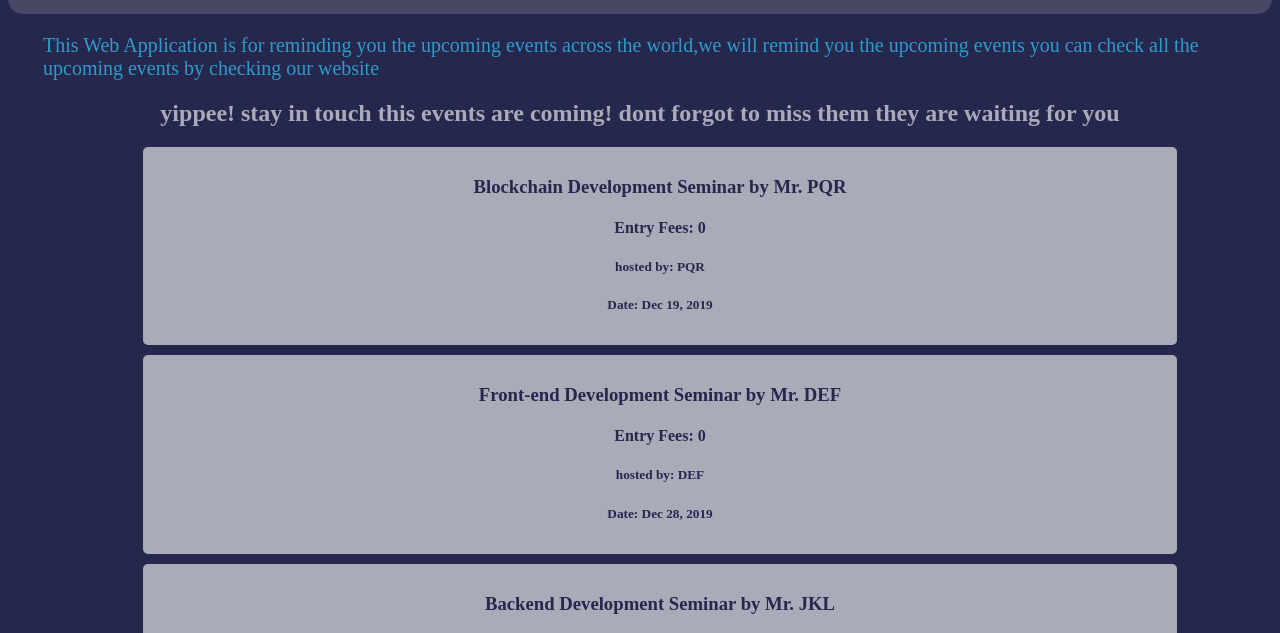
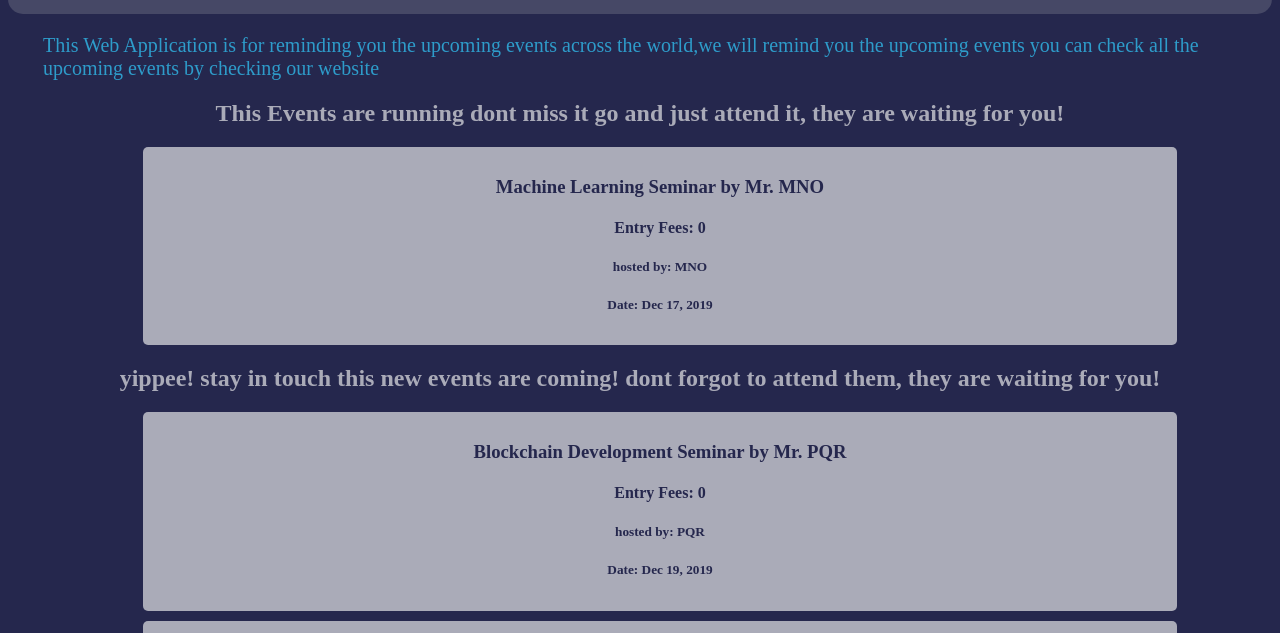
Before and after one commit to arth36/event-reminder, a plain HTML site: page index.html at #!/home in a window 1280 px wide. Shown: the part 94-727 px from the top of the page. Drawn offline with Linux system fonts and the light colour scheme.

Commit message:
seventh commit

```diff
--- a/app/app.js
+++ b/app/app.js
@@ -46,6 +46,7 @@ myEventApp.controller('EventController', ['$scope', '$http', function( $scope,$h
         var ndate= event.date;
         if(date==ndate)
         {
+            $scope.homerunningtitle='This Events are running dont miss it go and just attend it, they are waiting for you!';
             $scope.runningtitle='Running Events';
             $scope.runningEvents.push(event);
         }
@@ -61,7 +62,7 @@ myEventApp.controller('EventController', ['$scope', '$http', function( $scope,$h
         var ndate= event.date;
         if(date<ndate)
         {
-            $scope.homeupcomingtitle=' yippee! stay in touch this events are coming! dont forgot to miss them they are waiting for you';
+            $scope.homeupcomingtitle=' yippee! stay in touch this new events are coming! dont forgot to attend them, they are waiting for you!';
             $scope.upcomingtitle='Upcoming Events';
             $scope.upcomingEvents.push(event);
         }
--- a/data/events.json
+++ b/data/events.json
@@ -14,6 +14,14 @@
         "host": "ABC",
         "chiefguest": "Mr. ABC",
         "date": "2019-12-13"
+    },
+    {
+        "name": "Machine Learning Seminar",
+        "entryfees": 0,
+        "started": true,
+        "host": "MNO",
+        "chiefguest": "Mr. MNO",
+        "date": "2019-12-17"
     },
     {
         "name": "Blockchain Development Seminar",
--- a/views/home.html
+++ b/views/home.html
@@ -1,6 +1,18 @@
 <div class="home-content">
     <p>This Web Application is for reminding you the upcoming events across the world,we will remind you the upcoming events you can check all the upcoming events by checking our website</p>
     <div class="events">
+        <div>
+            <div ng-repeat="event in events" ng-init="runningevents(event)"></div>
+            <h2>{{homerunningtitle}}</h2>
+            <ul class="events-list">
+                <li ng-repeat="event in runningEvents">
+                    <h3>{{ event.name }} by {{ event.chiefguest }}</h3>
+                    <h4> Entry Fees: {{ event.entryfees }}</h4>
+                    <h5> hosted by: {{ event.host }}</h5>
+                    <h5> Date: {{ event.date | date }} </h5>
+                </li>
+            </ul>
+        </div>
         <div>
             <div ng-repeat="event in events" ng-init="upcomingevents(event)"></div>
             <h2>{{homeupcomingtitle}}</h2>
```
